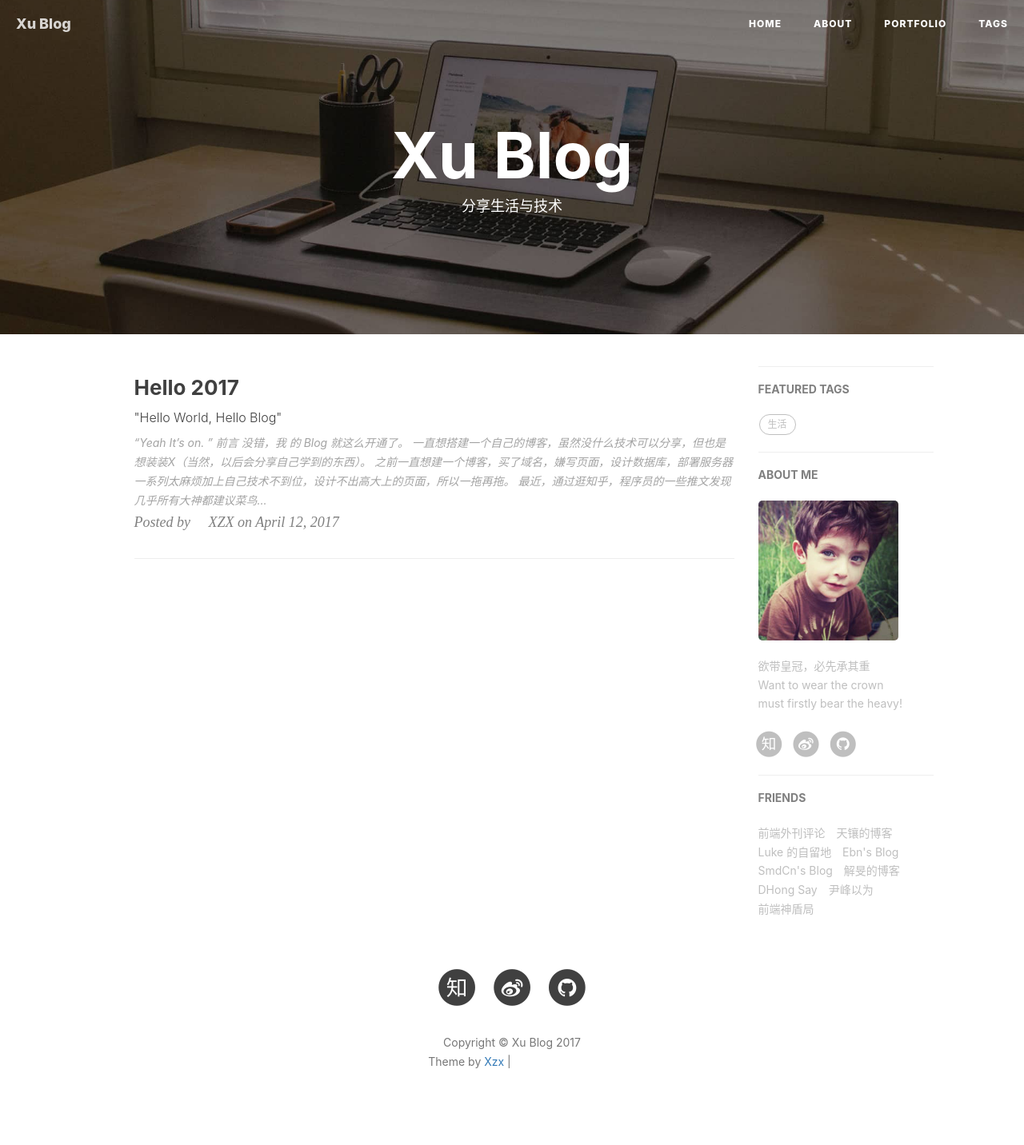
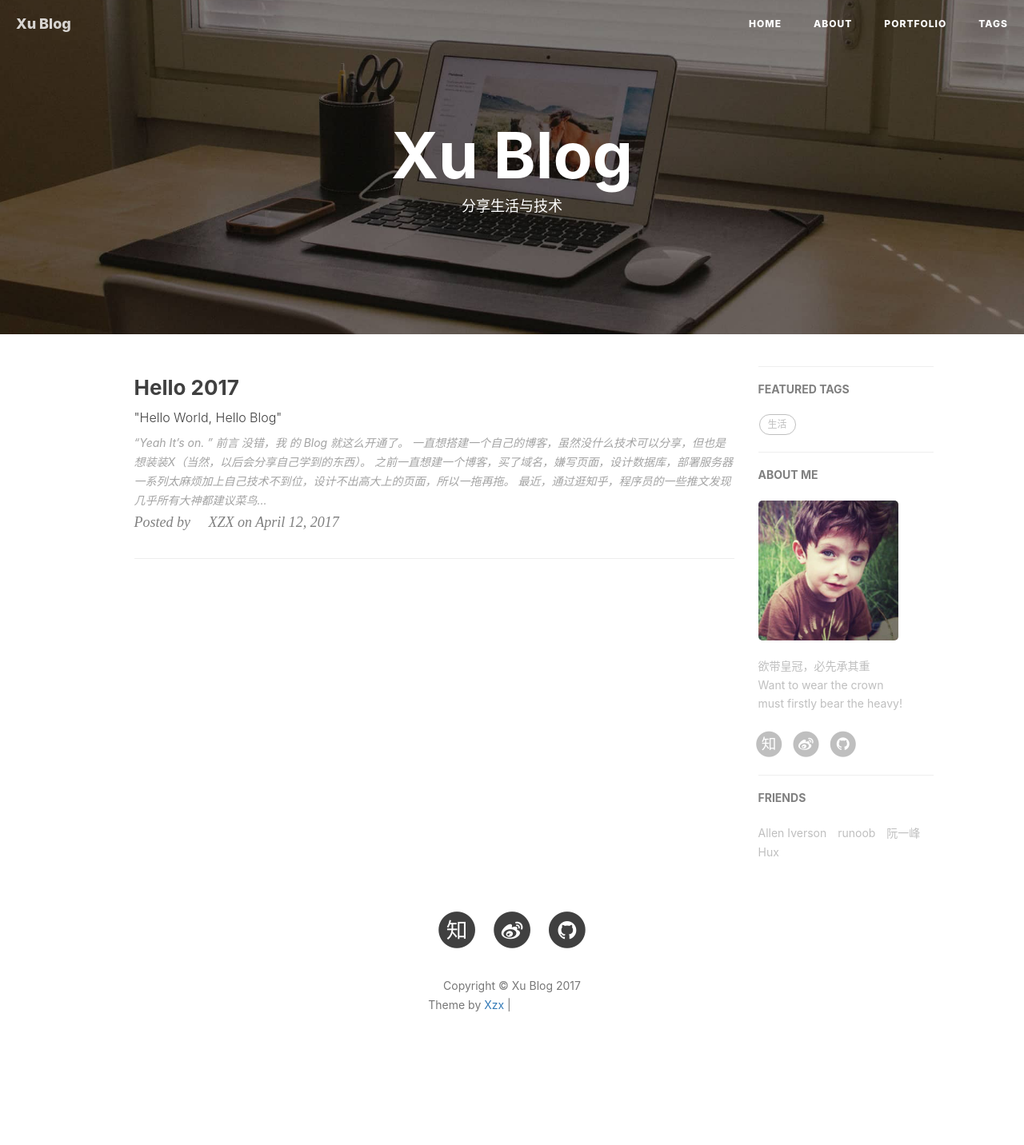
Before and after one commit to popsiclexu/popsiclexu.github.io, a Jekyll site: the page built from index.html, in a window 1280 px wide. Shown: the whole page at 80% size. Built offline with Jekyll 4.4.1, drawn with Linux system fonts in a browser that asks for light colours; nearby versions of some CDN libraries; the list of posts is cut into pages by our own code; comment, search, counter and statistics services are not loaded; after the commit the page ends 1361 px from its top, so only the background shows below that; grey boxes are pictures that could not be loaded.

Commit message:
更新friends

```diff
--- a/_config.yml
+++ b/_config.yml
@@ -90,31 +90,16 @@ service-worker: true
 # Friends
 friends: [
     {
-        title: "前端外刊评论",
-        href: "http://qianduan.guru/"
+        title: "Allen Iverson",
+        href: "http://blog.csdn.net/axi295309066"
     },{
-        title: "天镶的博客",
-        href: "http://lingyu.wang/"
+        title: "runoob",
+        href: "http://www.runoob.com"
     },{
-        title: "Luke 的自留地",
-        href: "http://hmqk1995.github.io"
+        title: "阮一峰",
+        href: "http://www.ruanyifeng.como"
     },{
-        title: "Ebn's Blog",
-        href: "http://ebnbin.com/"
-    },{
-        title: "SmdCn's Blog",
-        href: "http://blog.smdcn.net"
-    },{
-        title: "解旻的博客",
-        href: "http://xieminis.me/"
-    },{
-        title: "DHong Say",
-        href: "http://dhong.co"
-    },{
-        title: "尹峰以为",
-        href: "http://ingf.github.io/"
-    },{
-        title: "前端神盾局",
-        href: "http://wepiaofei.github.io/blog/"
+        title: "Hux",
+        href: "https://github.com/Huxpro/huxpro.github.io"
     }
 ]
```
